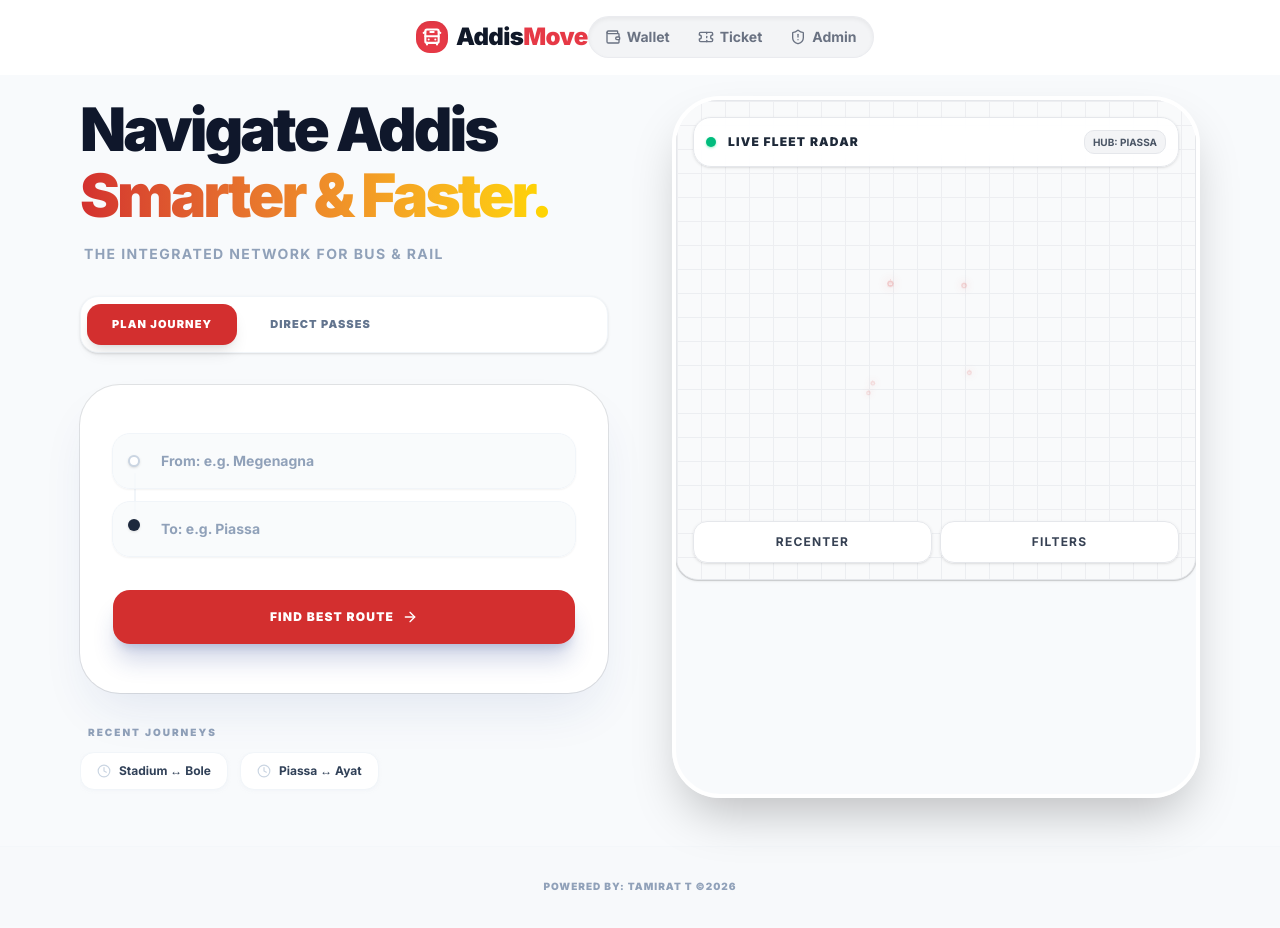
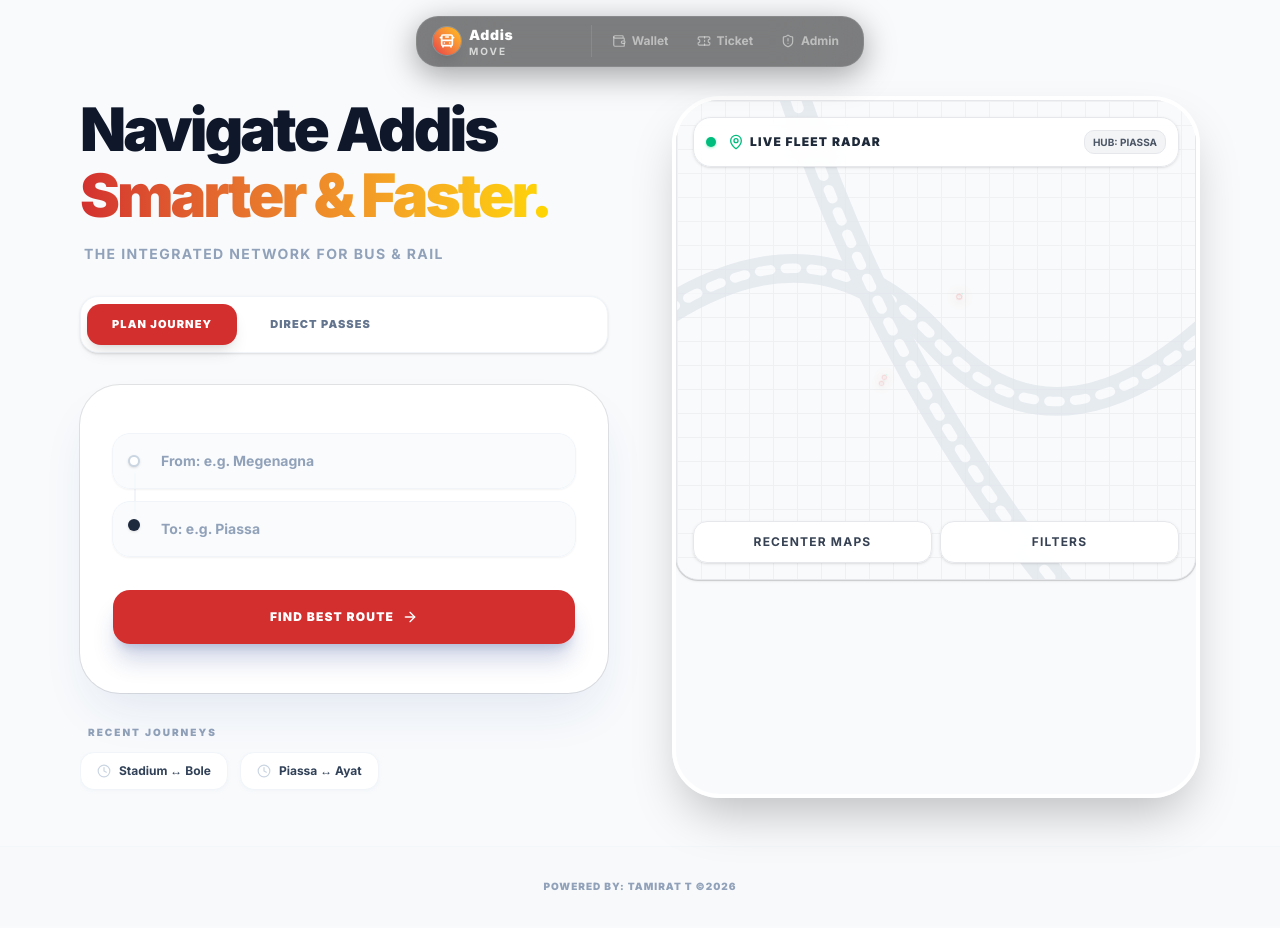
Before and after one commit to tamirat67/addismove, a Next.js app in the folder frontend/: page / in a window 1280 px wide. Shown: the top 928 px of the page. Built offline with nearby package versions, Linux system fonts and the light colour scheme.

Commit message:
ui: implement glassmorphism smart navbar design

```diff
--- a/frontend/src/components/LiveMap.tsx
+++ b/frontend/src/components/LiveMap.tsx
@@ -2,7 +2,7 @@
 
 import { useTenant } from "@/context/TenantContext";
 import { Card } from "@/components/ui/card";
-import { Bus, Train } from "lucide-react";
+import { Bus, Train, MapPin } from "lucide-react";
 import { motion, AnimatePresence } from "framer-motion";
 
 export function LiveMap() {
@@ -10,16 +10,26 @@ export function LiveMap() {
 
   return (
     <Card className="border shadow-sm border-gray-200 rounded-3xl overflow-hidden bg-gray-50 min-h-[400px] lg:h-[480px] relative w-full group">
-      {/* Mock Map Grid */}
-      <div className="absolute inset-0 pointer-events-none opacity-60">
-        <div style={{ backgroundImage: "linear-gradient(#e5e7eb 1px, transparent 1px), linear-gradient(90deg, #e5e7eb 1px, transparent 1px)", backgroundSize: "24px 24px" }} className="w-full h-full"></div>
+      {/* Route Map Background Graphics */}
+      <div className="absolute inset-0 pointer-events-none opacity-50">
+        <div style={{ backgroundImage: "linear-gradient(#e5e7eb 1px, transparent 1px), linear-gradient(90deg, #e5e7eb 1px, transparent 1px)", backgroundSize: "24px 24px" }} className="w-full h-full absolute inset-0"></div>
+        {/* Drawn Roads / Routes */}
+        <svg className="w-full h-full absolute inset-0 opacity-80" viewBox="0 0 100 100" preserveAspectRatio="none">
+           {/* Route A */}
+           <path d="M-10,50 Q25,20 50,50 T110,40" fill="none" stroke="#cbd5e1" strokeWidth="6" strokeLinecap="round" />
+           <path d="M-10,50 Q25,20 50,50 T110,40" fill="none" stroke="#f8fafc" strokeWidth="2" strokeLinecap="round" strokeDasharray="2 3" />
+           {/* Route B */}
+           <path d="M20,-10 Q40,60 80,110" fill="none" stroke="#cbd5e1" strokeWidth="6" strokeLinecap="round" />
+           <path d="M20,-10 Q40,60 80,110" fill="none" stroke="#f8fafc" strokeWidth="2" strokeLinecap="round" strokeDasharray="2 3" />
+        </svg>
       </div>
 
       {/* Map Header */}
       <div className="absolute top-4 left-4 right-4 z-10 flex justify-between items-center bg-white/90 backdrop-blur-md p-3 rounded-2xl border border-gray-200 shadow-sm">
         <div className="flex items-center gap-3">
           <div className="w-2.5 h-2.5 rounded-full bg-emerald-500 animate-pulse shadow-sm shadow-emerald-200"></div>
-          <span className="text-xs font-black text-gray-800 uppercase tracking-widest">
+          <span className="text-xs font-black text-gray-800 uppercase tracking-widest flex items-center gap-1.5">
+            <MapPin className="w-4 h-4 text-emerald-500" />
             Live Fleet Radar
           </span>
         </div>
@@ -33,40 +43,40 @@ export function LiveMap() {
       <div className="absolute inset-0 flex items-center justify-center overflow-hidden">
         {/* Vehicle Markers */}
         <AnimatePresence>
-          {[1, 2, 3, 4, 5].map((i) => (
+          {[1, 2, 3].map((i) => (
             <motion.div
               key={i}
               initial={{ opacity: 0, scale: 0 }}
               animate={{
                 opacity: 1,
                 scale: 1,
-                x: [Math.random() * 200 - 100, Math.random() * 200 - 100],
-                y: [Math.random() * 200 - 100, Math.random() * 200 - 100],
+                x: [Math.random() * 160 - 80, Math.random() * 160 - 80],
+                y: [Math.random() * 160 - 80, Math.random() * 160 - 80],
               }}
               transition={{
-                duration: 15 + Math.random() * 20,
+                duration: 20 + Math.random() * 20,
                 repeat: Infinity,
                 repeatType: "reverse",
                 ease: "linear"
               }}
-              className="absolute"
+              className="absolute z-20"
             >
               <div className="relative group/marker">
                 <div
-                  className="w-12 h-12 rounded-full blur-xl absolute -inset-2 opacity-30 transition-opacity group-hover/marker:opacity-50"
+                  className="w-16 h-16 rounded-full blur-2xl absolute -inset-2 opacity-40 transition-opacity group-hover/marker:opacity-60"
                   style={{ backgroundColor: theme.primary }}
                 ></div>
                 <div
-                  className="w-8 h-8 rounded-full flex items-center justify-center relative border-2 border-white shadow-md transition-transform group-hover/marker:scale-110"
+                  className="w-11 h-11 rounded-full flex items-center justify-center relative border-[3px] border-white shadow-xl transition-transform group-hover/marker:scale-110"
                   style={{ backgroundColor: theme.primary }}
                 >
                   {tenant === "anbessa" ? (
-                    <Bus className="w-4 h-4 text-white" />
+                    <Bus className="w-6 h-6 text-white drop-shadow-sm" strokeWidth={2.5} />
                   ) : (
-                    <Train className="w-4 h-4 text-white" />
+                    <Train className="w-6 h-6 text-white drop-shadow-sm" strokeWidth={2.5} />
                   )}
-                  {/* Direction Arrow */}
-                  <div className="absolute -top-1.5 left-1/2 -translate-x-1/2 w-0 h-0 border-l-[4px] border-l-transparent border-r-[4px] border-r-transparent border-b-[6px] rounded-sm" style={{ borderBottomColor: theme.primary }}></div>
+                  {/* Real-time Indicator Dot */}
+                  <div className="absolute -top-1 -right-1 w-3.5 h-3.5 bg-emerald-400 border-2 border-white rounded-full"></div>
                 </div>
               </div>
             </motion.div>
@@ -77,7 +87,7 @@ export function LiveMap() {
       {/* Map Actions */}
       <div className="absolute bottom-4 left-4 right-4 z-10 flex gap-2">
         <button className="flex-1 py-3 bg-white/95 hover:bg-white backdrop-blur-md rounded-xl text-xs font-bold text-gray-700 uppercase tracking-widest transition-all border border-gray-200 shadow-sm active:scale-95">
-          Recenter
+          Recenter Maps
         </button>
         <button className="flex-1 py-3 bg-white/95 hover:bg-white backdrop-blur-md rounded-xl text-xs font-bold text-gray-700 uppercase tracking-widest transition-all border border-gray-200 shadow-sm active:scale-95">
           Filters
--- a/frontend/src/components/Navigation.tsx
+++ b/frontend/src/components/Navigation.tsx
@@ -4,19 +4,9 @@ import Link from "next/link";
 import { usePathname } from "next/navigation";
 import { motion } from "framer-motion";
 import { BusFront, Wallet, Ticket, ShieldAlert } from "lucide-react";
-import { useState, useEffect } from "react";
 
 export function Navigation() {
   const pathname = usePathname();
-  const [scrolled, setScrolled] = useState(false);
-
-  useEffect(() => {
-    const handleScroll = () => {
-      setScrolled(window.scrollY > 10);
-    };
-    window.addEventListener("scroll", handleScroll);
-    return () => window.removeEventListener("scroll", handleScroll);
-  }, []);
 
   if (pathname.startsWith("/admin")) return null;
 
@@ -27,28 +17,24 @@ export function Navigation() {
   ];
 
   return (
-    <nav
-      className={`fixed top-0 w-full z-50 transition-all duration-300 ${
-        scrolled
-          ? "bg-white/90 backdrop-blur-lg shadow-sm border-b border-gray-200 py-3"
-          : "bg-white border-b border-transparent py-4"
-      }`}
-    >
-      <div className="flex justify-between items-center max-w-md mx-auto px-4 md:px-0">
+    <div className="fixed top-4 w-full z-50 flex justify-center px-4 pointer-events-none">
+      <nav className="pointer-events-auto flex items-center justify-between w-full max-w-md bg-black/50 backdrop-blur-2xl border border-white/10 shadow-[0_8px_32px_0_rgba(0,0,0,0.36)] rounded-3xl py-2 px-3">
+        {/* Brand */}
         <Link
           href="/"
-          className="font-black text-2xl tracking-tight flex items-center gap-2 group"
+          className="flex items-center gap-2 pl-1 group"
         >
-          <div className="bg-[#E63946] p-1.5 rounded-xl shadow-inner group-hover:bg-[#FFC107] group-hover:-translate-y-0.5 transition-all duration-300">
-            <BusFront className="w-5 h-5 text-white group-hover:text-gray-900 transition-colors" strokeWidth={2.5} />
+          <div className="bg-gradient-to-tr from-[#E63946] to-[#FFC107] p-1.5 rounded-xl shadow-lg ring-1 ring-white/20 group-hover:scale-105 transition-transform">
+            <BusFront className="w-4 h-4 text-white" strokeWidth={2.5} />
           </div>
-          <div className="flex items-center">
-            <span className="text-gray-900">Addis</span>
-            <span className="text-[#E63946]">Move</span>
+          <div className="flex flex-col leading-tight pr-2">
+            <span className="text-white font-black text-sm tracking-wider">Addis</span>
+            <span className="text-white/70 font-bold text-[10px] tracking-[0.2em] uppercase">Move</span>
           </div>
         </Link>
 
-        <div className="flex gap-1 bg-gray-100 p-1 rounded-full shadow-inner border border-gray-200/60">
+        {/* Links */}
+        <div className="flex gap-1 pl-2 border-l border-white/10">
           {navItems.map((item) => {
             const isActive = pathname === item.path;
             const Icon = item.icon;
@@ -57,28 +43,28 @@ export function Navigation() {
               <Link
                 key={item.path}
                 href={item.path}
-                className={`relative px-3 py-1.5 rounded-full text-sm font-bold transition-colors flex items-center gap-1.5 ${
+                className={`relative px-3 py-2 rounded-2xl text-xs font-bold transition-all flex items-center gap-1.5 ${
                   isActive
-                    ? "text-gray-900"
-                    : "text-gray-500 hover:text-gray-800"
+                    ? "text-white"
+                    : "text-white/50 hover:text-white/90 hover:bg-white/5"
                 }`}
               >
                 {isActive && (
                   <motion.div
-                    layoutId="nav-pill"
-                    className="absolute inset-0 bg-[#FFC107] shadow-sm rounded-full border border-yellow-300"
-                    transition={{ type: "spring", stiffness: 500, damping: 30 }}
+                    layoutId="glass-nav-pill"
+                    className="absolute inset-0 bg-white/20 shadow-[inset_0_1px_3px_rgba(255,255,255,0.3)] rounded-2xl border border-white/10"
+                    transition={{ type: "spring", stiffness: 450, damping: 25 }}
                   />
                 )}
                 <span className="relative z-10 flex items-center gap-1.5">
-                  <Icon className={`w-4 h-4 ${isActive ? "text-[#E63946]" : ""}`} strokeWidth={isActive ? 2.5 : 2} />
+                  <Icon className={`w-3.5 h-3.5 ${isActive ? "text-[#FFC107]" : ""}`} strokeWidth={isActive ? 2.5 : 2} />
                   <span className={`${isActive ? "block" : "hidden sm:block"}`}>{item.name}</span>
                 </span>
               </Link>
             );
           })}
         </div>
-      </div>
-    </nav>
+      </nav>
+    </div>
   );
 }
```
